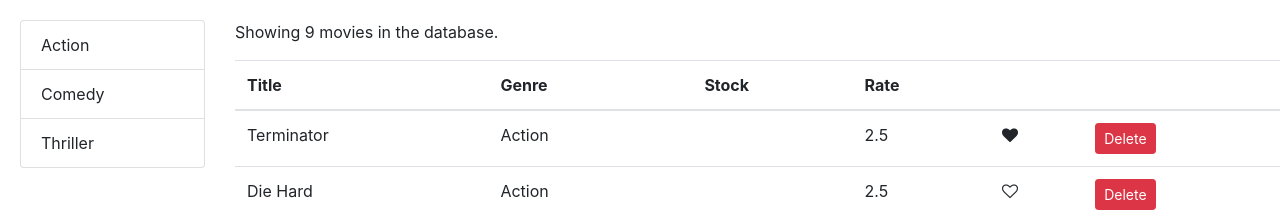
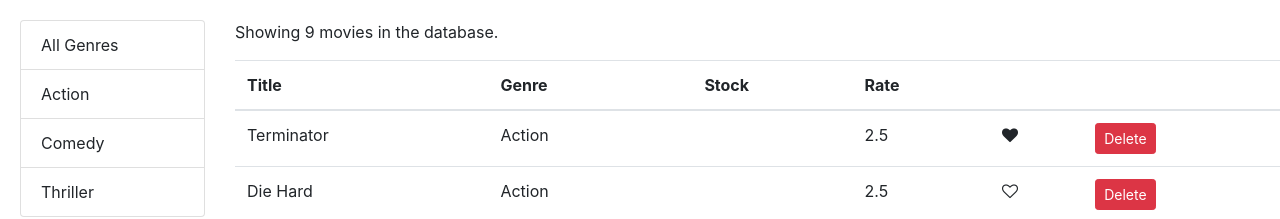
Before and after one commit to ThongDo-git/practice, a React (Create React App) app: page / in a window 1280 px wide. Shown: the top 219 px of the page. Built offline with nearby package versions, Linux system fonts and the light colour scheme.

Commit message:
add all genres button

```diff
--- a/src/components/movies.jsx
+++ b/src/components/movies.jsx
@@ -15,7 +15,9 @@ class Movies extends Component {
   };
 
   componentDidMount() {
-    this.setState({ movies: getMovies(), genres: getGenres() });
+    const genres = [{ name: "All Genres", _id: "" }, ...getGenres()];
+
+    this.setState({ movies: getMovies(), genres });
   }
 
   handleDelete = movie => {
@@ -36,7 +38,7 @@ class Movies extends Component {
   };
 
   handleGenreSelect = genre => {
-    this.setState({ selectedGenre: genre });
+    this.setState({ selectedGenre: genre, currentPage: 1 });
   };
 
   render() {
@@ -50,9 +52,10 @@ class Movies extends Component {
 
     if (count === 0) return <p>There are no movies in the database.</p>;
 
-    const filtered = selectedGenre
-      ? allMovies.filter(m => m.genre._id === selectedGenre._id)
-      : allMovies;
+    const filtered =
+      selectedGenre && selectedGenre._id
+        ? allMovies.filter(m => m.genre._id === selectedGenre._id)
+        : allMovies;
 
     const movies = paginate(filtered, currentPage, pageSize);
 
```
